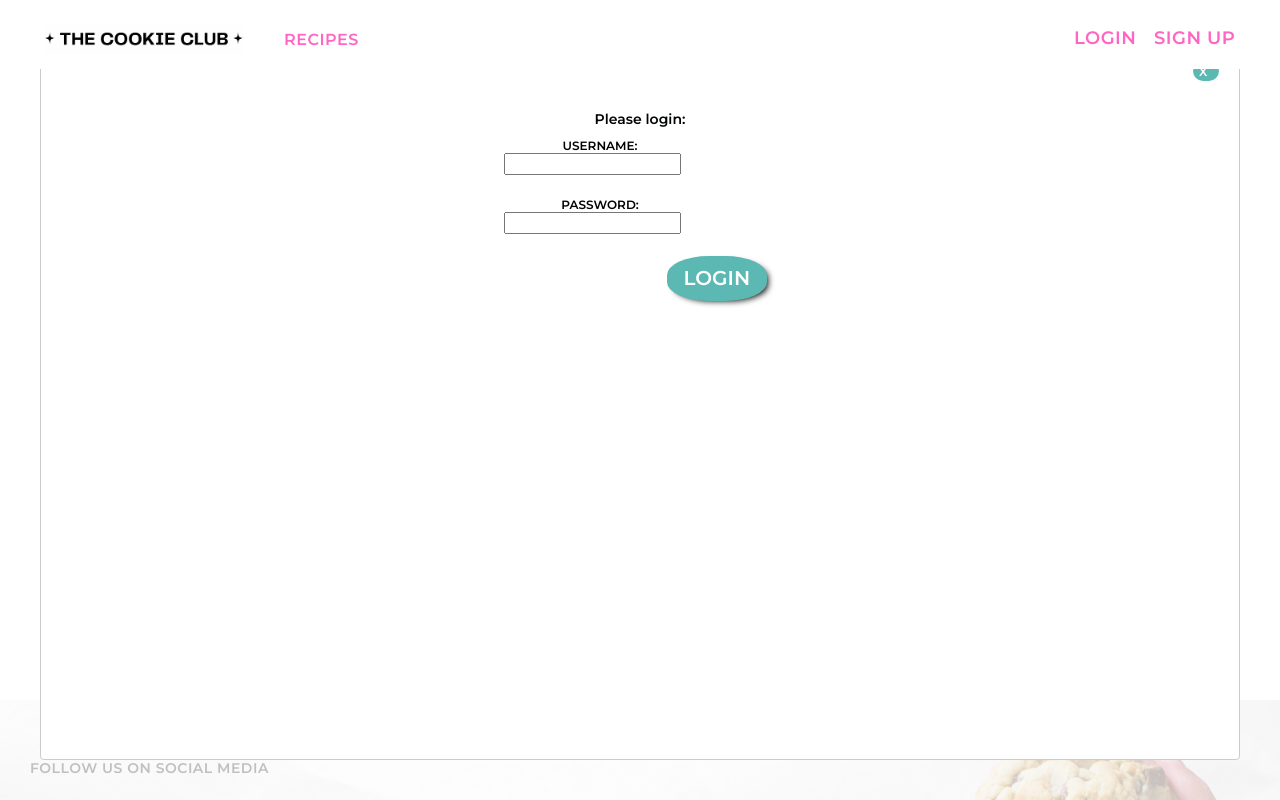
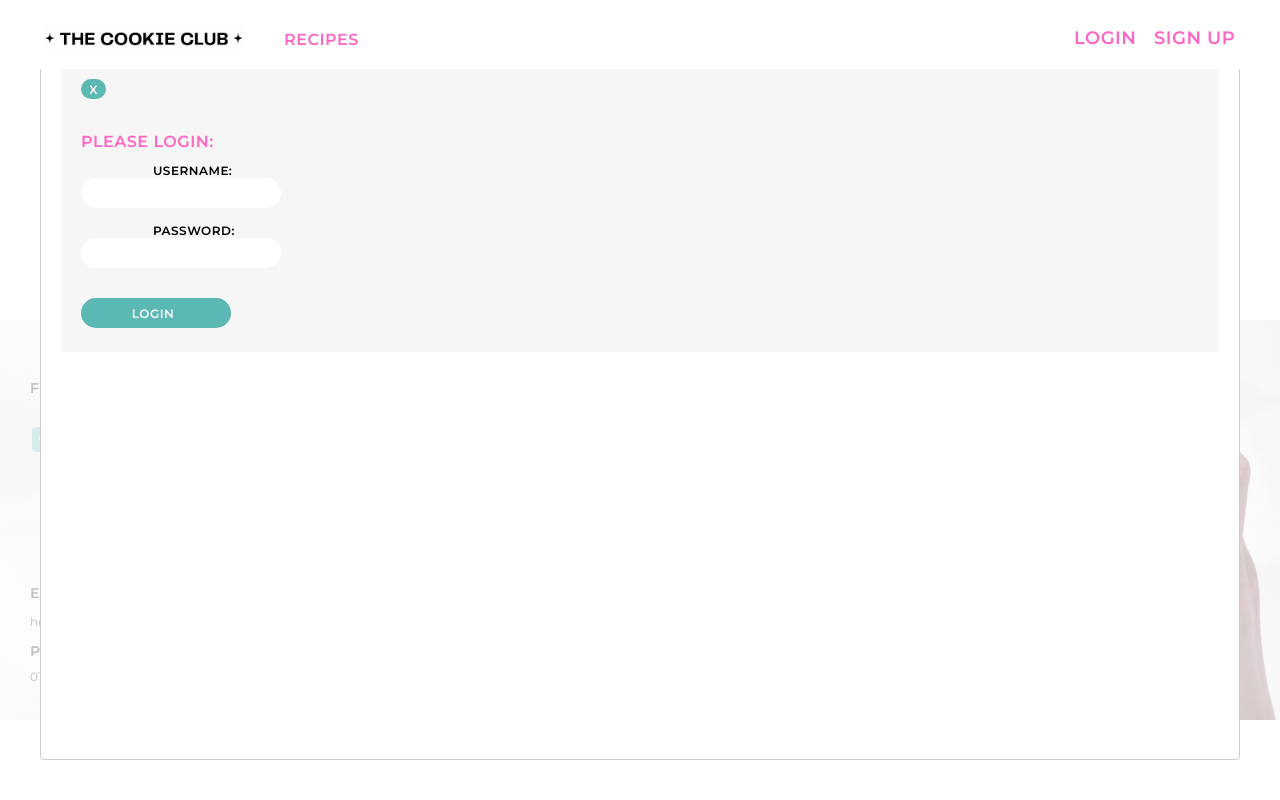
Before and after one commit to SamKynaston/cn-final-project-frontend, a React (Create React App) app: page /account in a window 1280 px wide. Both pictures are taken after a click on the button "LOGIN". Shown: the top 800 px of the page. Built offline with nearby package versions, Linux system fonts and the light colour scheme; no server answers; the HTML template or start-up script is replaced by a standard one.

Commit message:
updates for login,logout and sign up

```diff
--- a/src/components/HOCModal.css
+++ b/src/components/HOCModal.css
@@ -1,6 +1,6 @@
 /*******RECIPE PAGE*********/
 
-.label {
+.labelDiv {
     display: flex;
     justify-content: space-evenly;
     width: 200px;
@@ -108,7 +108,6 @@
     text-transform: uppercase;
     text-align: left;
     color: #FF66C4;
-
     width: 200px;
     width: 200px;
     height: 60px;
--- a/src/components/HOCModal.js
+++ b/src/components/HOCModal.js
@@ -60,7 +60,7 @@ const HOCModal = (props) => {
 
 
             </Modal>
-            <div className='label'>
+            <div className='labelDiv'>
                 <p className='recipeTxt'>{props.data.recipe.label}</p>
                 <button className='modalBtn' onClick={openModal}>🡲</button>
             </div>
--- a/src/components/login.js
+++ b/src/components/login.js
@@ -35,10 +35,10 @@ const Login = (props) => {
           contentLabel='Login'
         >
           <div className="loginContainer">
-          <button className="close" onClick={closeModal}>X</button>
-            <h1>Please login:</h1>
+          <button className="closeBtn" onClick={closeModal}>X</button>
+            <h1 className='PlzLogin'>Please login:</h1>
             <form onSubmit={submitHandler}>
-                <div className="inputs left">
+                <div className="inputsleft">
                 <label className="loginLabel">USERNAME:
                     <input className="loginInput" onChange= {(e) => setUsername(e.target.value)}></input>
                 </label>
--- a/src/components/logout.js
+++ b/src/components/logout.js
@@ -8,7 +8,7 @@ import './style.css';
                     <NavLink className={({isActive}) => isActive ? "current": "page" }  to="/account">ACCOUNT</NavLink>
                     </div>
                     <div className="logoutDiv">
-                    <button className="logOut" onClick={()=> props.setLoginCookie('')}>Logout</button>
+                    <button className="logout" onClick={()=> props.setLoginCookie('')}>Logout</button>
                     </div>
                 </div>)
         }
--- a/src/components/register.js
+++ b/src/components/register.js
@@ -47,8 +47,8 @@ const Register = () => {
           contentLabel='Register'
         >
           <div className="registerContainer">
-          <button className="close" onClick={closeModal}>X</button>
-          <h1 className="opening">What are you waiting for? Become a Cookie Connoisseur today!</h1>
+          <button className="closeBtn" onClick={closeModal}>X</button>
+          <h1 className="registerHeader">What are you waiting for? <br  /> Become a Cookie Connoisseur today!</h1>
             <form onSubmit = {submitHandler}>
             <div className="inputs">
             <div className="left">
--- a/src/components/style.css
+++ b/src/components/style.css
@@ -66,240 +66,8 @@
   width: 100px
 }
 
-/*******LOGIN/REGISTER CSS*********/
+/*******LOGIN/ REGISTER/ LOGOUT NAVBAR TEXT*********/
 
-.registerMain {
-  position: absolute;
-  right: 0;
-  margin-right: 9%;
-}
-
-.lrbtn {
-  color: #FF66C4;
-  display: flex;
-  font-family: 'Montserrat', sans-serif;
-  font-size: 18px;
-  letter-spacing: 0.5px;
-  font-weight: bolder;
-  /* justify-content: space-between; */
-  /* align-self: center; */
-  margin-top: -18px;
-  background: none;
-  border: none;
-  width: 0px;
-  height: 3vh;
-  /* white-space: nowrap; */
-}
-
-.lrbtn:hover,
-.logout:hover {
-  color: #a91871;
-}
-
-.loginMain {
-  position: absolute;
-  right: 0;
-  margin-right: 15%;
-}
-
-
-.registerContainer {
-  display: flex;
-  flex-direction: column;
-  align-items: center;
-  font-family: 'Montserrat', sans-serif;
-  font-size: 18px;
-  font-weight: bolder;
-}
-
-.loginContainer {
-  display: flex;
-  flex-direction: column;
-  align-items: center;
-  font-family: 'Montserrat', sans-serif;
-  font-size: 18px;
-  font-weight: bolder;
-}
-
-.close {
-  align-self: flex-end;
-  padding-right: 20px;
-
-  background-color: #5CB8B2;
-  color: white;
-  font-size: 12px;
-  font-family: 'Montserrat', sans-serif;
-  font-weight: bolder;
-  width: 25px;
-  height: 20px;
-  box-sizing: border-box;
-  border: 0;
-  border-radius: 100px;
-  cursor: pointer;
-  margin-bottom: 20px;
-}
-
-.close:hover {
-  background-color: #418681;
-  box-shadow: none;
-}
-
-.label {
-  font-size: 12px;
-  margin: 10px;
-}
-
-.opening {
-  margin-top: -40px;
-  font-size: 35px;
-  font-family: 'Montserrat', sans-serif;
-}
-
-.inputs {
-  font-family: 'Montserrat', sans-serif;
-  display: flex;
-  margin-left: 5px;
-  align-items: center;
-  text-align: center;
-  margin-left: 10vw;
-}
-
-.left {
-  display: flex;
-  flex-direction: column;
-  margin-right: 30px;
-  margin-left: -30px
-}
-
-.right {
-  display: flex;
-  flex-direction: column;
-  align-items: flex-end;
-  justify-content: flex-start;
-  margin-left: 30px;
-
-}
-
-.input {
-  display: flex;
-  margin-left: 10px;
-  margin-right: 10px;
-  font-family: 'Montserrat', sans-serif;
-  height: 20px;
-}
-
-.loginInput {
-  display: flex;
-  margin-left: -15px;
-  font-family: 'Montserrat', sans-serif;
-}
-
-.loginLabel {
-  font-size: 12px;
-  margin-left: -20px
-}
-
-.tsandcs {
-  text-decoration: none;
-  color: #020504;
-  display: flex;
-  flex-direction: row;
-}
-
-.text {
-  margin-left: 5px;
-}
-
-.tandc {
-  text-decoration: none;
-  color: #FF66C4;
-}
-
-.tandc:hover {
-  text-decoration: underline;
-  color: #020504;
-}
-
-.btn {
-  display: flex;
-  height: 45px;
-  min-width: 100px;
-  align-items: center;
-  justify-content: center;
-  align-self: end;
-  margin-bottom: 60px;
-  margin-right: 80px;
-  margin-left: -200px;
-  background-color: #5CB8B2;
-  font-family: 'Montserrat', sans-serif;
-  font-size: 20px;
-  font-weight: bolder;
-  color: white;
-  border-radius: 42%;
-  border-style: none;
-  box-shadow: 4px 3px 6px -3px #020504
-}
-
-.btn:hover {
-  background-color: #418681;
-  box-shadow: none;
-}
-
-.registerBtn {
-  display: flex;
-  height: 45px;
-  min-width: 100px;
-  align-items: center;
-  justify-content: center;
-  align-self: end;
-  margin-bottom: 60px;
-  margin-left: 18vw;
-  background-color: #5CB8B2;
-  font-family: 'Montserrat', sans-serif;
-  font-size: 20px;
-  font-weight: bolder;
-  color: white;
-  border-radius: 42%;
-  border-style: none;
-  box-shadow: 4px 3px 6px -3px #020504
-}
-
-.registerBtn:hover {
-  background-color: #D5F7F5;
-  box-shadow: none;
-  color: #FF66C4;
-}
-
-.loginBtn {
-  display: flex;
-  height: 45px;
-  min-width: 100px;
-  align-items: center;
-  justify-content: center;
-  align-self: end;
-  margin-bottom: 60px;
-  margin-left: 12vw;
-  background-color: #5CB8B2;
-  font-family: 'Montserrat', sans-serif;
-  font-size: 20px;
-  font-weight: bolder;
-  color: white;
-  border-radius: 42%;
-  border-style: none;
-  box-shadow: 4px 3px 6px -3px #020504
-}
-
-.loginBtn:hover {
-  background-color: #D5F7F5;
-  box-shadow: none;
-  color: #FF66C4;
-}
-
-.ReactModal__Overlay {
-  position: absolute;
-}
-
-/*******LOGOUT CSS*********/
 .accAndLogoutDiv {
   display: flex;
 }
@@ -327,6 +95,212 @@
   color: #a91871;
 }
 
+.registerMain {
+  position: absolute;
+  right: 0;
+  margin-right: 9%;
+}
+
+.loginMain {
+  position: absolute;
+  right: 0;
+  margin-right: 15%;
+}
+
+.lrbtn {
+  color: #FF66C4;
+  display: flex;
+  font-family: 'Montserrat', sans-serif;
+  font-size: 18px;
+  letter-spacing: 0.5px;
+  font-weight: bolder;
+  /* justify-content: space-between; */
+  /* align-self: center; */
+  margin-top: -18px;
+  background: none;
+  border: none;
+  width: 0px;
+  height: 3vh;
+  /* white-space: nowrap; */
+}
+
+.lrbtn:hover,
+.logout:hover {
+  color: #a91871;
+}
+
+/*******SIGN UP / LOG IN MODAL*********/
+
+.registerContainer {
+  display: flex;
+  flex-direction: column;
+  font-family: 'Montserrat', sans-serif;
+  font-size: 12px;
+  letter-spacing: 0.5px;
+  font-weight: bolder;
+  background-color: #F6F6F6;
+  padding-left: 20px;
+  padding-top: 8px;
+  margin-top: 0px;
+  padding-bottom: 0px;
+}
+
+.closeBtn {
+  background-color: #5CB8B2;
+  color: white;
+  font-size: 12px;
+  font-family: 'Montserrat', sans-serif;
+  font-weight: bolder;
+  width: 25px;
+  height: 20px;
+  box-sizing: border-box;
+  border-radius: 100px;
+  cursor: pointer;
+  margin-bottom: 50vh;
+  margin-top: 10px;
+}
+
+.closeBtn:hover {
+  background-color: #418681;
+  box-shadow: none;
+}
+
+.registerHeader,.PlzLogin {
+  font-family: 'Montserrat', sans-serif;
+  font-weight: bolder;
+  font-size: 16px;
+  text-transform: uppercase;
+  letter-spacing: 0.5px;
+  line-height: 23px;
+  color: #FF66C4;
+}
+
+.inputs {
+  font-family: 'Montserrat', sans-serif;
+  display: flex;
+  margin-left: 5px;
+
+}
+
+.input, .loginInput {
+  display: flex;
+  margin-left: 10px;
+  margin-right: 10px;
+  font-family: 'Montserrat', sans-serif;
+  font-weight: bolder;
+  width: 200px;
+  height: 30px;
+  box-sizing: border-box;
+  border: 0;
+  border-radius: 90px;
+  cursor: pointer;
+  padding-left: 8px;
+  margin-left: 0px;
+  margin-bottom: 0px;
+}
+
+
+.left {
+  display: flex;
+  flex-direction: column;
+  margin-right: 30px;
+  margin-left: -30px
+}
+
+.right {
+  display: flex;
+  flex-direction: column;
+  margin-right: 30px;
+  margin-left: -30px
+
+}
+
+.label,.loginLabel {
+  font-size: 12px;
+  margin: 15px;
+  border-left: 5px;
+  padding-left: 5%;
+}
+
+.registerBtn,.loginBtn {
+  background-color: #5CB8B2;
+  color: white;
+  font-size: 12px;
+  letter-spacing: 0.5px;
+  font-family: 'Montserrat', sans-serif;
+  font-weight: bolder;
+  text-transform: uppercase;
+  width: 150px;
+  height: 30px;
+  box-sizing: border-box;
+  border: 0;
+  border-radius: 100px;
+  cursor: pointer;
+  padding-left: 0px;
+  margin-left: 0px;
+  margin-bottom: 3vh;
+}
+
+.registerBtn,.loginBtn:hover {
+  background-color: #418681;
+  box-shadow: none;
+}
+
+.tsandcs {
+  text-decoration: none;
+  color: #020504;
+  display: flex;
+  flex-direction: row;
+}
+
+.text {
+  margin-left: 5px;
+}
+
+.tandc {
+  text-decoration: none;
+  color: #FF66C4;
+}
+
+.tandc:hover {
+  text-decoration: underline;
+  color: #020504;
+}
+
+
+/*******LOG IN MODAL*********/
+
+.loginContainer {
+  display: flex;
+  flex-direction: column;
+  font-family: 'Montserrat', sans-serif;
+  font-size: 12px;
+  letter-spacing: 0.5px;
+  font-weight: bolder;
+  background-color: #F6F6F6;
+  padding-left: 20px;
+  padding-top: 8px;
+  margin-top: 0px;
+  padding-bottom: 0px;
+}
+
+.inputsleft
+
+/*
+
+.opening {
+  margin-top: -40px;
+  font-size: 35px;
+  font-family: 'Montserrat', sans-serif;
+} */
+
+
+
+.ReactModal__Overlay {
+  position: absolute;
+}
+
+
 
 @media screen and (max-width:1300px) {
   .loginMain {
--- a/src/pages/home.js
+++ b/src/pages/home.js
@@ -44,8 +44,8 @@ const Home = (props) => {
                 </div>
             </div>
 
-
-            {/* <div className="carouselMain">
+{/*
+            <div className="carouselMain">
                 {props.cookies?.slice(0, 3).map((cookie, index) => {
                     return <div key={index}>
                         <CookieModal cookie={cookie} index={index} />
```
